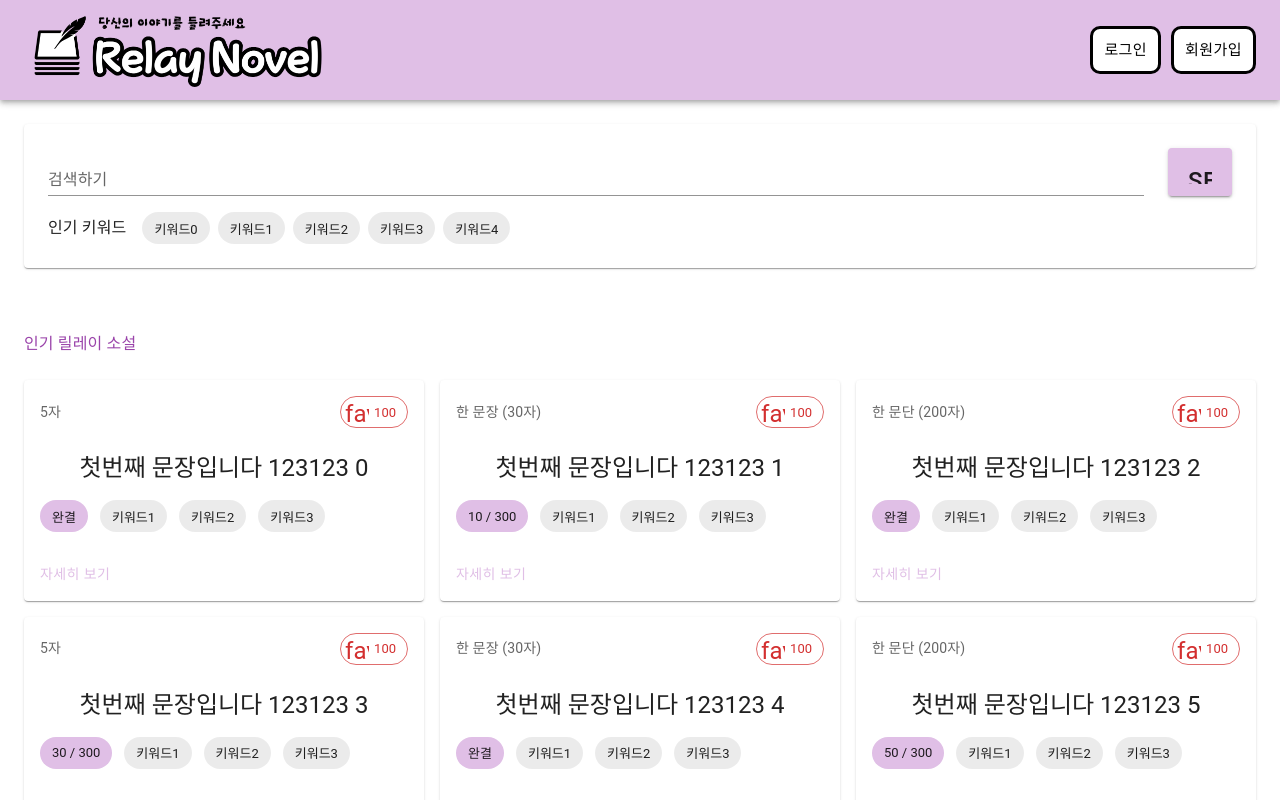
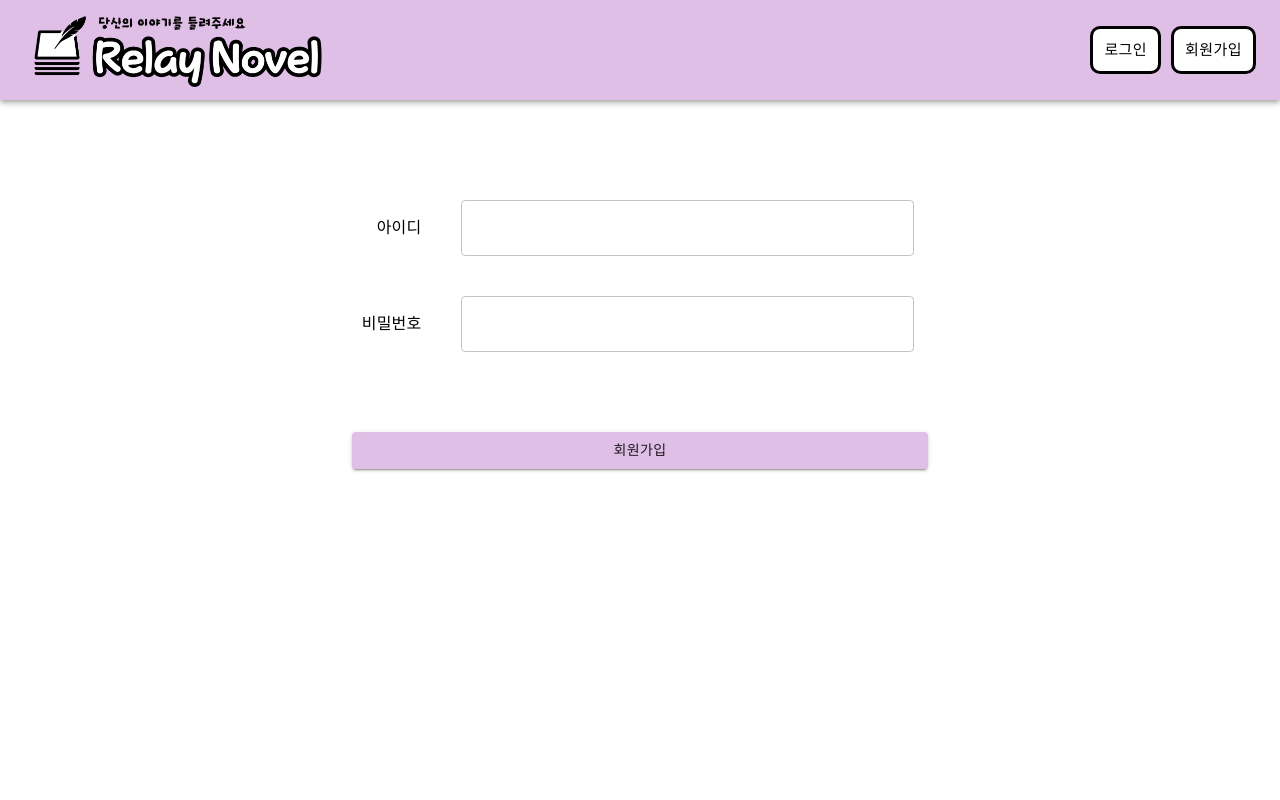
Before and after one commit to UniD-Hackathon-Team12/UniD-Hackathon-Team12-frontend, a React (Create React App) app: page /signup in a window 1280 px wide. Shown: the top 800 px of the page. Built offline with nearby package versions, Linux system fonts and the light colour scheme; the HTML template or start-up script is replaced by a standard one.

Commit message:
라우터

```diff
--- a/src/App.tsx
+++ b/src/App.tsx
@@ -9,6 +9,7 @@ import Login from "./pages/Login";
 import Signup from "./pages/Signup";
 import Create from "./pages/Create";
 import { createTheme, ThemeProvider } from "@mui/material";
+import Routers from "./Routers";
 
 const theme = createTheme({
   palette: {
@@ -22,8 +23,7 @@ function App() {
   return (
     <ThemeProvider theme={theme}>
       <div className="App">
-        <NavBar />
-        <Main />
+        <Routers />
       </div>
     </ThemeProvider>
   );
--- /dev/null
+++ b/src/Routers.tsx
@@ -0,0 +1,23 @@
+import React from 'react';
+import { BrowserRouter, Routes, Route } from 'react-router-dom';
+import NavBar from './components/NavBar';
+import Login from './pages/Login';
+import Main from './pages/Main';
+import MyPage from './pages/MyPage';
+import NovelDetail from './pages/NovelDetail';
+import Signup from './pages/Signup';
+const Routers = () => {
+    return (
+        <BrowserRouter>
+            <NavBar />
+            <Routes>
+                <Route path='/' element={<Main />} />
+                <Route path='/novel-detail' element={<NovelDetail />} />
+                <Route path='/mypage' element={<MyPage />} />
+                <Route path='/login' element={<Login />} />
+                <Route path='/signup' element={<Signup />} />
+            </Routes>
+        </BrowserRouter>
+    )
+}
+export default Routers;
```
